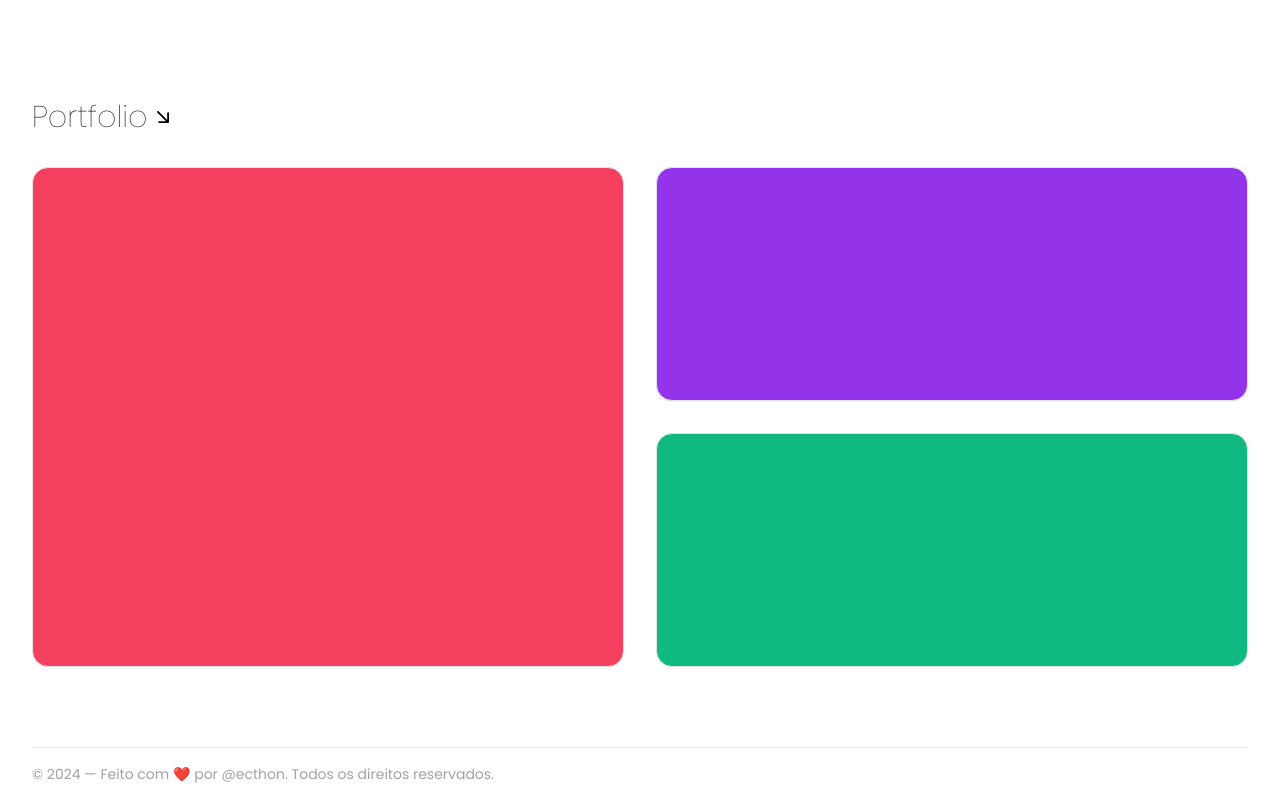
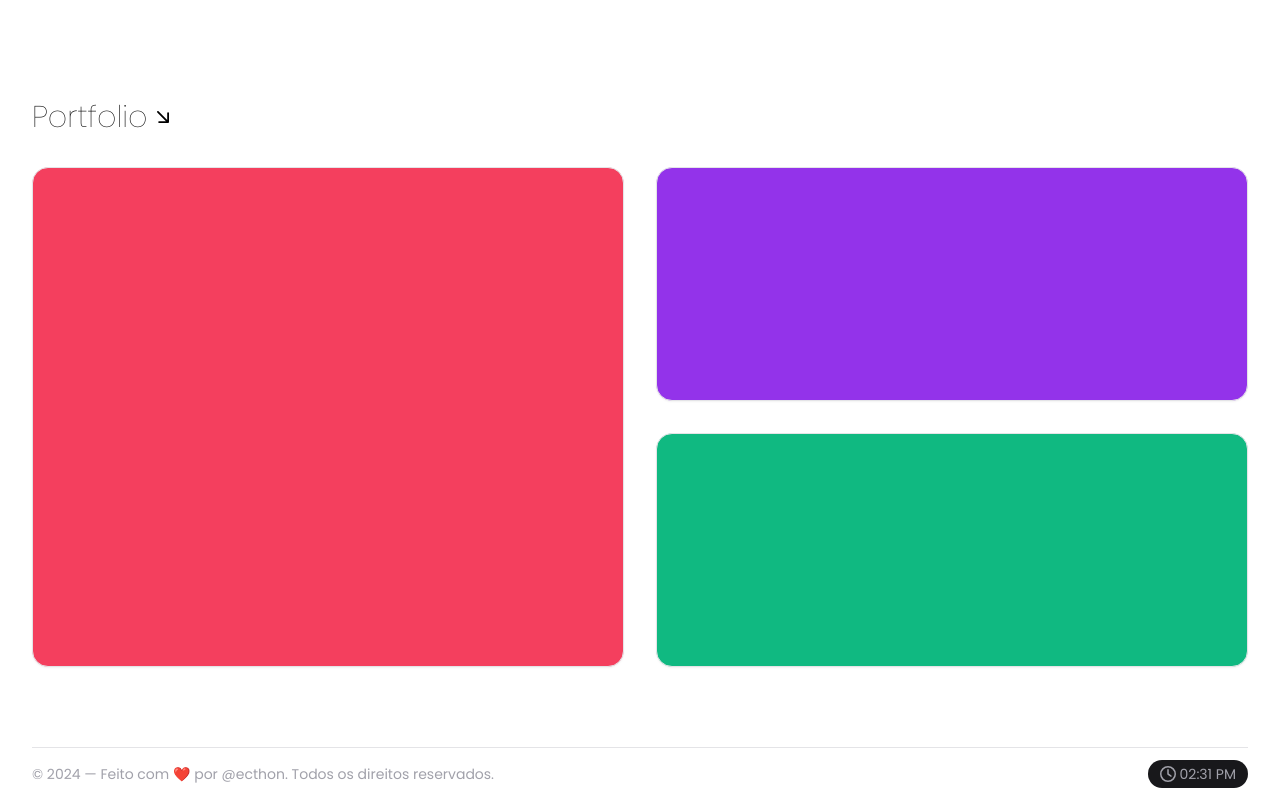
Before and after one commit to ecthon/ecthon-app, a Next.js app: page / in a window 1280 px wide. Shown: the part 541-1341 px from the top of the page. Built offline with nearby package versions, Linux system fonts and the light colour scheme.

Commit message:
feature: add timezone in footer

```diff
--- a/src/components/footer.tsx
+++ b/src/components/footer.tsx
@@ -1,3 +1,4 @@
+import { GetTimeZone } from "./get-time-zone"
 import { Separator } from "./ui/separator"
 
 export function Footer() {
@@ -5,7 +6,10 @@ export function Footer() {
   return (
     <footer className="flex flex-col w-[1216px] max-sm:w-full max-sm:px-5 mx-auto mt-20">
       <Separator orientation="horizontal" className="w-full dark:bg-zinc-800"/>
-      <p className="font-normal text-zinc-400 dark:text-zinc-500 text-sm py-4 max-sm:text-[11px]">&copy; {currentYear} — Feito com ❤️ por  @ecthon.<br className="hidden max-sm:flex" /> Todos os direitos reservados.</p>
+      <div className="flex max-sm:w-full w-full items-center justify-between">
+        <p className="font-normal text-zinc-400 dark:text-zinc-500 text-sm py-4 max-sm:text-[11px]">&copy; {currentYear} — Feito com ❤️ por  @ecthon.<br className="hidden max-sm:flex" /> Todos os direitos reservados.</p>
+        <GetTimeZone />
+      </div>
     </footer>
   )
 }
--- /dev/null
+++ b/src/components/get-time-zone.tsx
@@ -0,0 +1,33 @@
+'use client'
+import React, { useState, useEffect } from 'react';
+import { FaRegClock } from "react-icons/fa6";
+
+export function GetTimeZone() {
+  const [formattedDateTime, setFormattedDateTime] = useState('');
+
+  useEffect(() => {
+    const intervalId = setInterval(() => {
+      const dateTime = new Date();
+      const options: Intl.DateTimeFormatOptions = {
+        hour12: true,
+        // timeZoneName: 'short',
+        hour: '2-digit',
+        minute: '2-digit',
+        // second: '2-digit',
+        timeZone: 'America/Manaus'
+      };
+
+      const formattedDateTimeString = new Intl.DateTimeFormat('pt-BR', options).format(dateTime);
+      setFormattedDateTime(formattedDateTimeString);
+    }, 1000);
+
+    return () => clearInterval(intervalId);
+  }, []); // Empty dependency array ensures this effect runs only once, similar to componentDidMount
+
+  return (
+      <span className='flex px-3 py-1 rounded-full bg-zinc-900 items-center gap-1 font-normal text-zinc-400 dark:text-zinc-500 text-sm max-sm:text-[11px]'>
+      <FaRegClock size={16} />
+        {formattedDateTime}
+      </span>
+  );
+}
```
